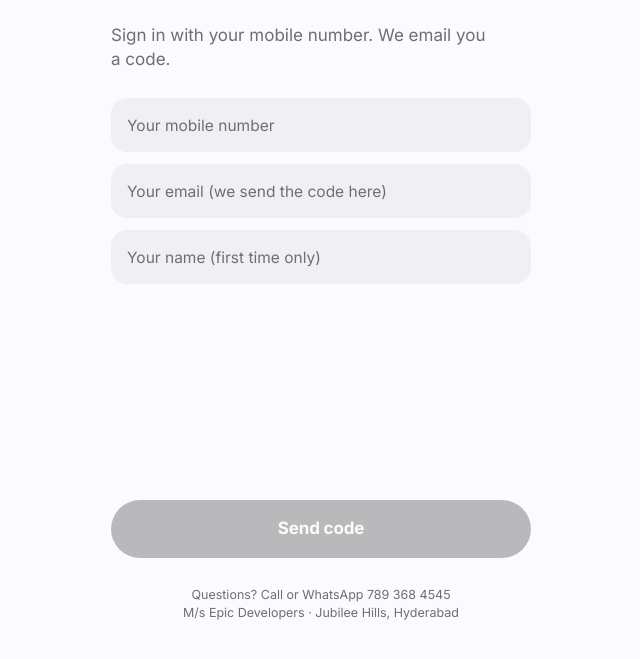
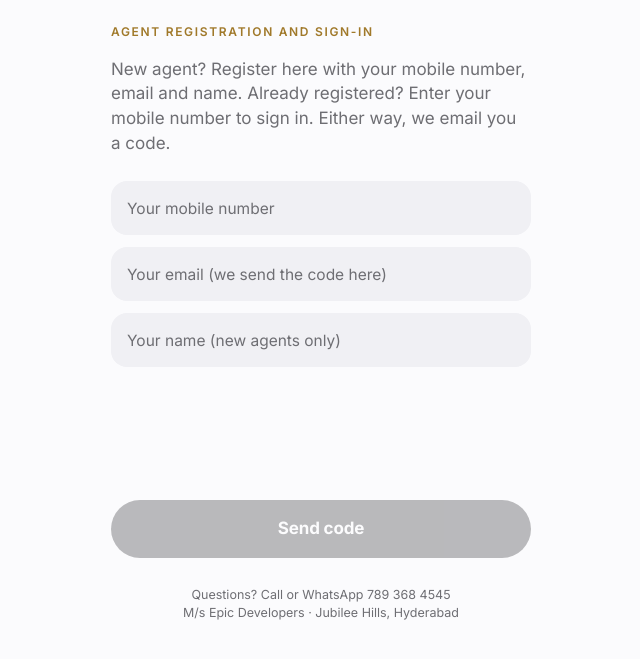
Before and after one commit to epicdevelopershyd/epicdevelopers-site, a plain HTML site: page booking/index.html in a window 1280 px wide. Shown: the part 115-774 px from the top of the page, without its empty margins (319-959 px from the left). Drawn offline with Linux system fonts and the light colour scheme.

Commit message:
Sales console sign-in screen says it is agent registration and sign-in
Co-Authored-By: Claude Sonnet 5.5 <noreply@anthropic.com>
Claude-Session: https://claude.ai/code/session_01XrXVdQVZMzFE8sRtQhgAw9

```diff
--- a/booking/index.html
+++ b/booking/index.html
@@ -122,10 +122,11 @@ footer{color:var(--mute);font-size:12.5px;text-align:center;padding:10px 0 26px}
   <!-- ===== SALES CONSOLE ===== -->
   <section id="s-login">
     <div class="lockup"><span class="mark" role="img" aria-label="Epic Developers"></span><div><small>Epic Developers</small><b>Plot Booking Console</b></div></div>
-    <p class="lead" style="margin-top:22px">Sign in with your mobile number. We email you a code.</p>
+    <p class="eyebrow" style="margin-top:22px">Agent registration and sign-in</p>
+    <p class="lead" style="margin-top:6px">New agent? Register here with your mobile number, email and name. Already registered? Enter your mobile number to sign in. Either way, we email you a code.</p>
     <div class="f" id="f-sm"><input id="smob" type="tel" inputmode="numeric" autocomplete="tel-national" placeholder=" "><label for="smob">Your mobile number</label></div>
     <div class="f" id="f-se"><input id="semail" type="email" inputmode="email" autocomplete="email" placeholder=" "><label for="semail">Your email (we send the code here)</label></div>
-    <div class="f" id="f-sn"><input id="sname" autocomplete="name" placeholder=" "><label for="sname">Your name (first time only)</label></div>
+    <div class="f" id="f-sn"><input id="sname" autocomplete="name" placeholder=" "><label for="sname">Your name (new agents only)</label></div>
     <div class="f" id="f-sc" hidden><input id="scode" inputmode="numeric" maxlength="6" autocomplete="one-time-code" placeholder=" "><label for="scode">Code</label></div>
     <div class="err" id="e-login"></div>
     <p class="fine" id="resendS" hidden><button class="link" id="resendSb">Send the code again</button></p>
```
